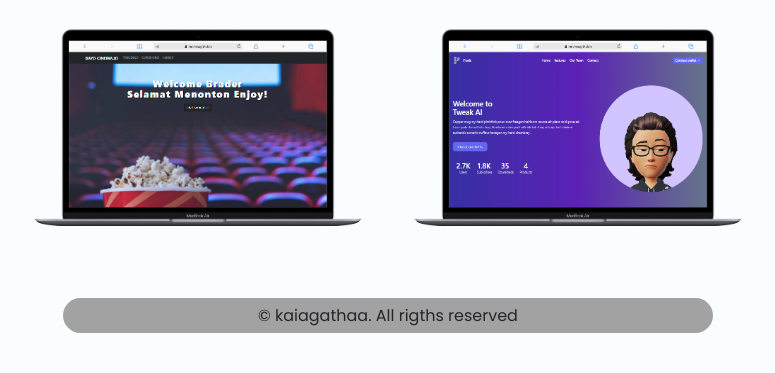
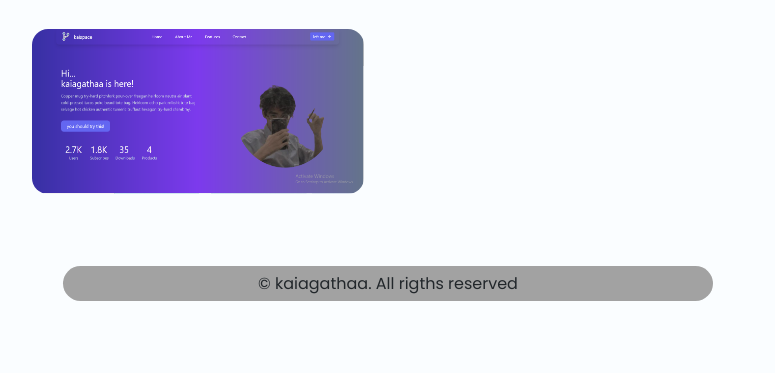
Before and after one commit to kaiagatha/PortoKaii, a plain HTML site: page index.html in a window 1280 px wide. Shown: the part 736-1109 px from the top of the page, without its empty margins (252-1027 px from the left). After the commit the page ends 1077 px from the top, so only its background shows below. Drawn offline with nearby package versions, Linux system fonts and the light colour scheme.

Commit message:
Mini Porto kaiagathaa

```diff
--- a/index.html
+++ b/index.html
@@ -131,21 +131,10 @@
                             </div>
                         </article>
 
-                        <article class="project__card">
-                            <img src="assets/img/mobile (14).png" class="project__img" alt="image">
-                            <div class="project__modal">
-                                <div>
-                                    <span class="project__subtittle">Website Cari Film yang saya rancang menggunakan React Js</span>
-                                    <h3 class="project__title">Web KaiiCinema</h3>
-                                    <a href="" target="_blank" class="project__button button button__small">
-                                        <i class="ri-link"></i>
-                                    </a>
-                                </div>
-                            </div>
-                        </article>
+
 
                         <article class="project__card">
-                            <img src="assets/img/mobile (15).png" class="project__img" alt="image">
+                            <img src="assets/img/kailanding.PNG" class="project__img" alt="image">
                             <div class="project__modal">
                                 <div>
                                     <span class="project__subtittle">Web Company Profile, web ini Saya rancang Memakai Tailwind css</span>
```
Also changed, not shown: assets/img/kailanding.PNG (added).
